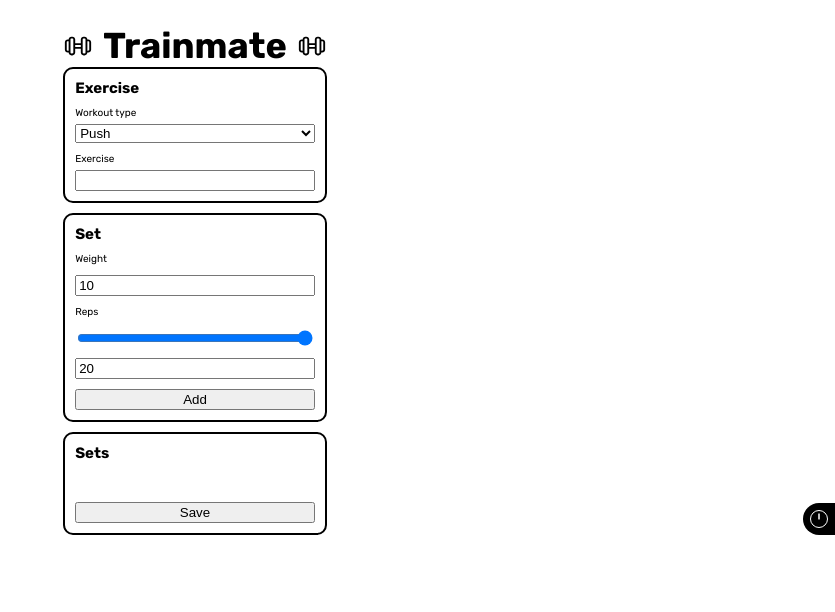
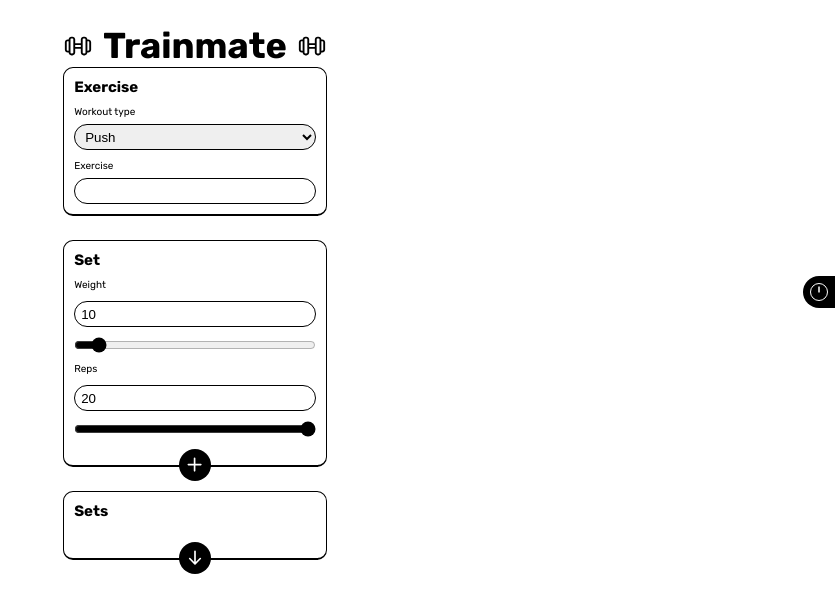
Before and after one commit to lennartdeknikker/workout, a SvelteKit app: page / in a window 1280 px wide. Shown: the top 612 px of the page, without its empty margins (445-1280 px from the left). Built offline with nearby package versions, Linux system fonts and the light colour scheme.

Commit message:
Add netlify adapter

```diff
--- a/package.json
+++ b/package.json
@@ -12,7 +12,7 @@
 		"format": "prettier --write ."
 	},
 	"devDependencies": {
-		"@sveltejs/adapter-auto": "^3.0.0",
+		"@sveltejs/adapter-netlify": "^4.3.1",
 		"@sveltejs/kit": "^2.0.0",
 		"@sveltejs/vite-plugin-svelte": "^3.0.0",
 		"@types/eslint": "^8.56.7",
--- a/src/components/ExerciseForm.svelte
+++ b/src/components/ExerciseForm.svelte
@@ -51,7 +51,7 @@
 		<!-- workout exercise -->
 		<div class="form-item">
 			<label for="exercise">Exercise</label>
-			<input list="exercises" bind:value={selectedExerciseLabel} />
+			<input type="text" list="exercises" bind:value={selectedExerciseLabel} />
 			<datalist id="exercises">
 				{#each filteredExercices as exercise}
 					<option>{exercise.label}</option>
@@ -68,17 +68,26 @@
 		<!-- Exercise weight -->
 		<label for="weight">Weight</label>
 		<input type="number" bind:value={selectedWeight} step="0.25" />
+		<input
+			type="range"
+			step="0.25"
+			min={1}
+			max={120}
+			bind:value={selectedWeight}
+		/>
 
 		<!-- reps -->
 		<label for="reps">Reps</label>
+		<input type="number" bind:value={selectedReps} />
 		<input
 			type="range"
 			min={selectedExercise?.reps.min ?? 5}
 			max={selectedExercise?.reps.max ?? 20}
 			bind:value={selectedReps}
 		/>
-		<input type="number" bind:value={selectedReps} />
-		<button on:click|preventDefault={addSet}>Add</button>
+		<button class="button-add" on:click|preventDefault={addSet}>
+			<svg viewBox="0 0 24 24" fill="none" xmlns="http://www.w3.org/2000/svg"><path d="M11.5 19V4M19 11.5H4" stroke="currentColor" stroke-width="2" stroke-linecap="round"/></svg>
+		</button>
 	</fieldset>
 
 	<fieldset>
@@ -91,7 +100,9 @@
 				<li>
 					<input type="hidden" value={set.reps} name="reps" />
 					<input type="hidden" value={set.weight} name="weight" />
-					<button class="button-remove">
+					<button class="button-remove" on:click|preventDefault={() => {
+						sets = sets.filter((s) => s !== set);
+					}}>
 						{set.weight}kg | {set.reps}x
 						<svg viewBox="0 0 24 24" fill="none" xmlns="http://www.w3.org/2000/svg">
 							<path
@@ -111,8 +122,13 @@
 				</li>
 			{/each}
 		</ul>
-		<button class="button-submit" type="submit">
-			Save
+		<button class="button-submit" type="submit" aria-label="save">
+			<svg viewBox="0 0 24 24" fill="none" xmlns="http://www.w3.org/2000/svg"
+				><path
+					d="M11.293 19.707a1 1 0 0 0 1.414 0l6.364-6.364a1 1 0 0 0-1.414-1.414L12 17.586l-5.657-5.657a1 1 0 0 0-1.414 1.414l6.364 6.364ZM13 4a1 1 0 1 0-2 0h2Zm0 15V4h-2v15h2Z"
+					fill="currentColor"
+				/></svg
+			>
 		</button>
 	</fieldset>
 </form>
@@ -121,7 +137,7 @@
 	form {
 		display: flex;
 		flex-direction: column;
-		gap: 1rem;
+		gap: 2.4rem;
 		max-width: 30rem;
 	}
 
@@ -130,7 +146,8 @@
 		flex-direction: column;
 		gap: 1rem;
 		border-radius: 10px;
-		border: 2px solid black;
+		border: 1px solid black;
+		border-bottom: 2px solid black;
 		padding: 1rem;
 		margin: 0;
 	}
@@ -144,15 +161,36 @@
 		margin: 0;
 	}
 
+	input[type='number'],
+	input[type='text'],
+	select {
+		border-radius: 14px;
+		min-height: 2.4rem;
+		border: 1px solid black;
+		margin: 0;
+		padding: 0 0.6rem;
+		box-sizing: content-box;
+	}
+
+	input[type='range'] {
+		margin: 0;
+		accent-color: black;
+		background-color: white;
+	}
+
 	.form-item {
 		display: flex;
 		flex-direction: column;
-		gap: 0.5rem;
+		gap: 0.6rem;
 	}
 
 	ul {
 		list-style: none;
 		padding: 0;
+		margin: 0;
+		display: flex;
+		flex-direction: column;
+		gap: .6rem;
 	}
 
 	.button-remove {
@@ -161,11 +199,34 @@
 		gap: 1rem;
 		font-size: 1rem;
 		border: 1px solid black;
-		border-radius: 10px;
+		border-radius: 14px;
 		background: transparent;
 		height: 2.4rem;
 		display: flex;
 		align-items: center;
 		justify-content: center;
+		cursor: pointer;
+		min-height: 2.4rem;
+		box-sizing: content-box;
+	}
+
+	.button-add,
+	.button-submit {
+		border: none;
+		display: flex;
+		justify-content: center;
+		align-items: center;
+		align-self: center;
+		background-color: transparent;
+		padding: 0;
+		background-color: black;
+		border-radius: 50%;
+		font-size: 2rem;
+		width: 3.2rem;
+		height: 3.2rem;
+		color: white;
+		transform: translateY(calc(50% + 1rem));
+		cursor: pointer;
+		margin-top: -2.4rem;
 	}
 </style>
--- a/src/components/TimerBar.svelte
+++ b/src/components/TimerBar.svelte
@@ -35,7 +35,6 @@
 		justify-content: center;
 		position: absolute;
 		right: 0;
-		bottom: 2.4rem;
 		background-color: pink;
 		background-color: var(--background-color);
 		z-index: 10;
--- a/src/routes/+layout.svelte
+++ b/src/routes/+layout.svelte
@@ -45,5 +45,8 @@
 		padding: 2.4rem;
 		box-sizing: content-box;
 		margin: 0 auto;
+		display: flex;
+		flex-direction: column;
+		justify-content: center;
 	}
 </style>
--- a/svelte.config.js
+++ b/svelte.config.js
@@ -1,4 +1,4 @@
-import adapter from '@sveltejs/adapter-auto';
+import adapter from '@sveltejs/adapter-netlify';
 import { vitePreprocess } from '@sveltejs/vite-plugin-svelte';
 
 /** @type {import('@sveltejs/kit').Config} */
@@ -11,7 +11,9 @@
 		// adapter-auto only supports some environments, see https://kit.svelte.dev/docs/adapter-auto for a list.
 		// If your environment is not supported, or you settled on a specific environment, switch out the adapter.
 		// See https://kit.svelte.dev/docs/adapters for more information about adapters.
-		adapter: adapter(),
+		adapter: adapter({
+			edge: true
+		}),
     alias: {
       $constants: "src/constants/",
       $interfaces: "src/interfaces/",
```
Also changed, not shown: 2 other files (tests, documents, lock files or other folders).
